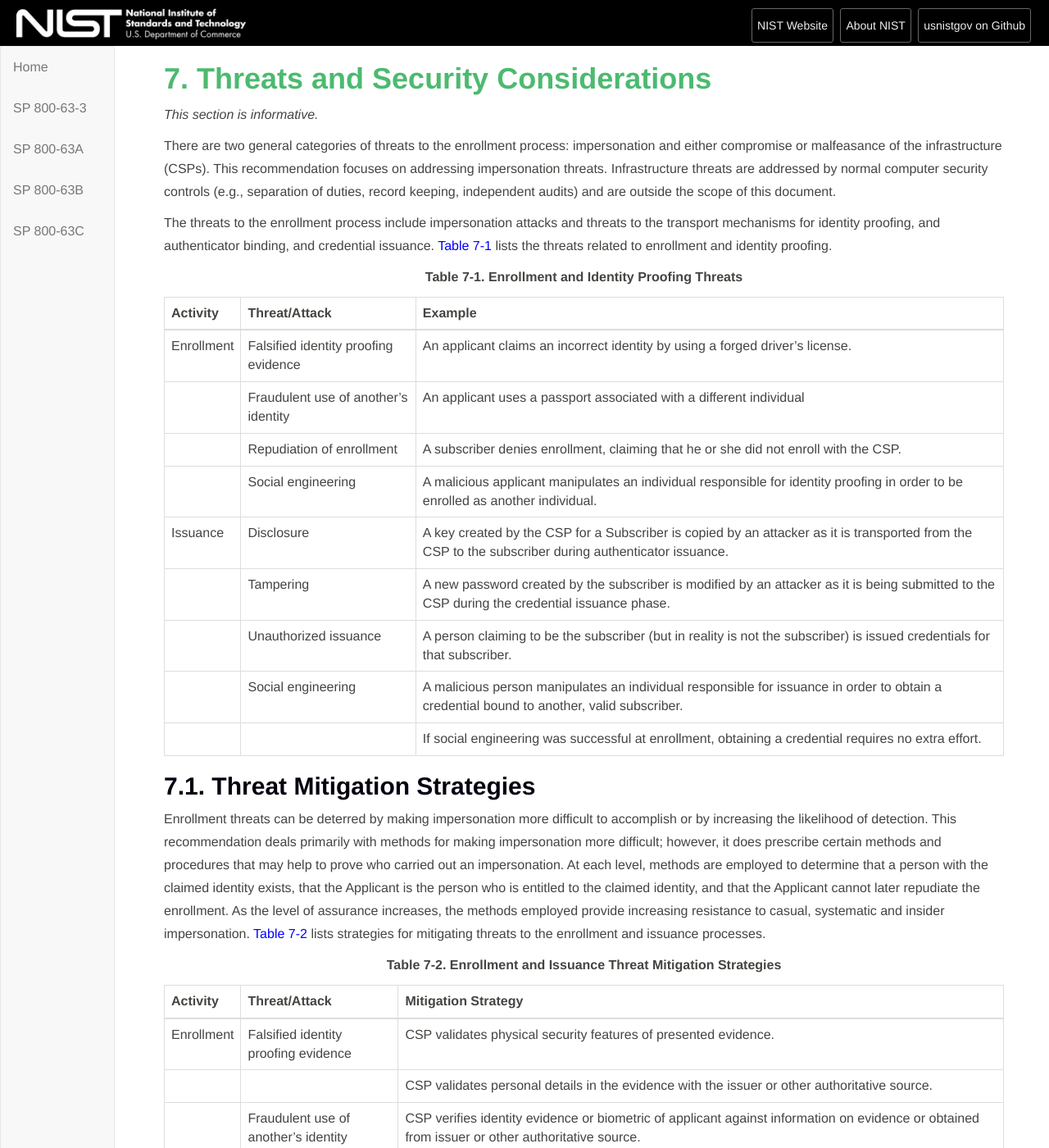
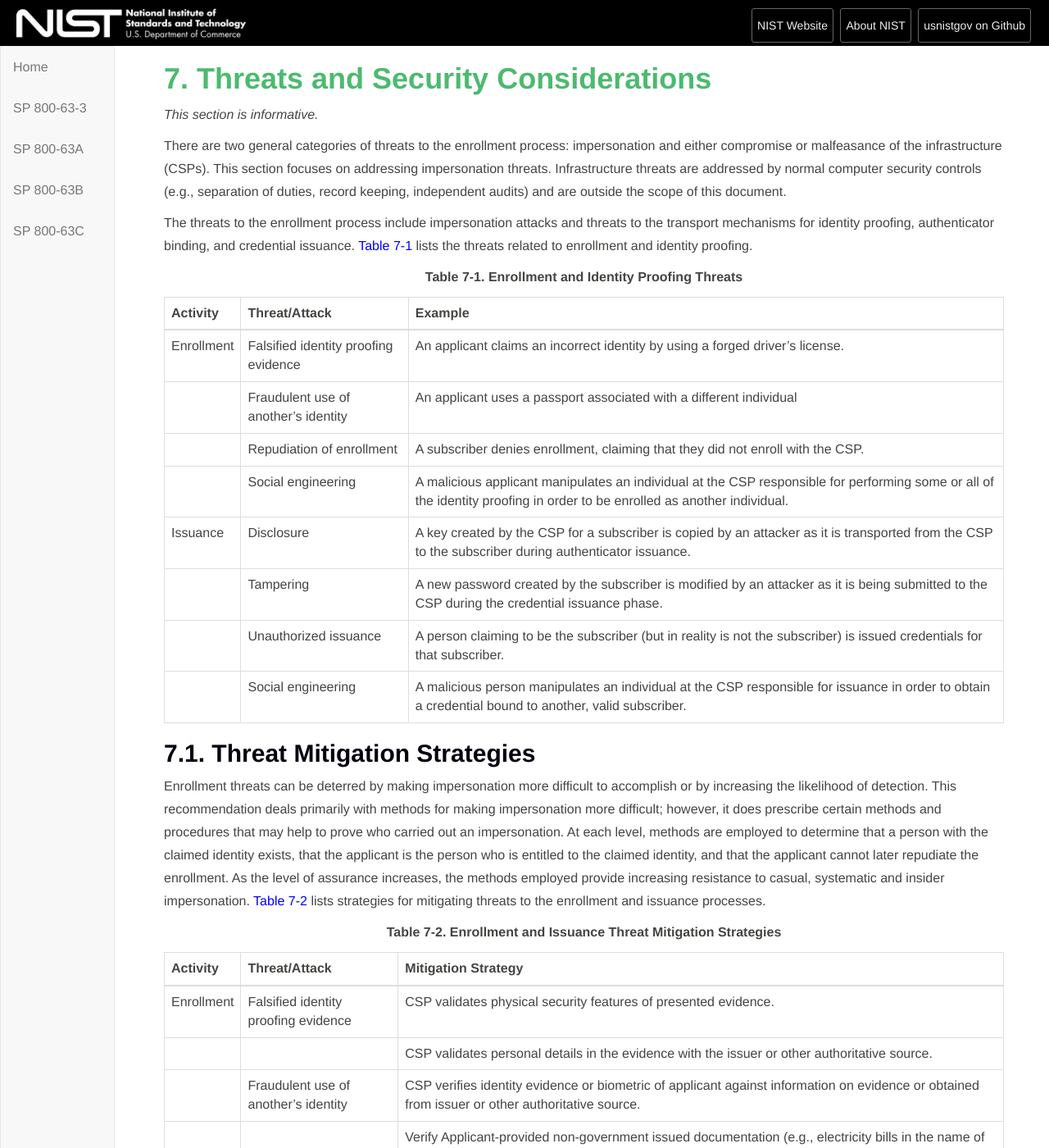
Before and after one commit to usnistgov/800-63-3, a Jekyll site: the page built from sp800-63a/sec7_security.md, in a window 1280 px wide and 1400 px high. Shown: the whole window at 82% size. Built offline with Jekyll 4.4.1, drawn with Linux system fonts in a browser that asks for light colours; our own code applies the rules of GitHub Pages for plain Markdown files; some of the changed text lies outside the part shown.

Commit message:
Complete section 7.

```diff
--- a/sp800-63a/sec7_security.md
+++ b/sp800-63a/sec7_security.md
@@ -6,9 +6,9 @@
 
 _This section is informative._
 
-There are two general categories of threats to the enrollment process: impersonation and either compromise or malfeasance of the infrastructure (CSPs). This recommendation focuses on addressing impersonation threats. Infrastructure threats are addressed by normal computer security controls (e.g., separation of duties, record keeping, independent audits) and are outside the scope of this document.
+There are two general categories of threats to the enrollment process: impersonation and either compromise or malfeasance of the infrastructure (CSPs). This section focuses on addressing impersonation threats. Infrastructure threats are addressed by normal computer security controls (e.g., separation of duties, record keeping, independent audits) and are outside the scope of this document.
 
-The threats to the enrollment process include impersonation attacks and threats to the transport mechanisms for identity proofing, and authenticator binding, and credential issuance. [Table 7-1](#63aSec7-Table1) lists the threats related to enrollment and identity proofing.
+The threats to the enrollment process include impersonation attacks and threats to the transport mechanisms for identity proofing, authenticator binding, and credential issuance. [Table 7-1](#63aSec7-Table1) lists the threats related to enrollment and identity proofing.
 
 <a name="63aSec7-Table1"></a>
 
@@ -24,18 +24,17 @@
 |---------------|------------------------|------------------|
 |Enrollment | Falsified identity proofing evidence | An applicant claims an incorrect identity by using a forged driver's license.|
 | | Fraudulent use of another's identity | An applicant uses a passport associated with a different individual
-| | Repudiation of enrollment | A subscriber denies enrollment, claiming that he or she did not enroll with the CSP.|
-||Social engineering|A malicious applicant manipulates an individual responsible for identity proofing in order to be enrolled as another individual.
-|Issuance|Disclosure | A key created by the CSP for a Subscriber is copied by an attacker as it is transported from the CSP to the subscriber during authenticator issuance.|
+| | Repudiation of enrollment | A subscriber denies enrollment, claiming that they did not enroll with the CSP.|
+||Social engineering|A malicious applicant manipulates an individual at the CSP responsible for performing some or all of the identity proofing in order to be enrolled as another individual.
+|Issuance|Disclosure | A key created by the CSP for a subscriber is copied by an attacker as it is transported from the CSP to the subscriber during authenticator issuance.|
 | |Tampering | A new password created by the subscriber is modified by an attacker as it is being submitted to the CSP during the credential issuance phase.
 | |Unauthorized issuance | A person claiming to be the subscriber (but in reality is not the subscriber) is issued credentials for that subscriber.
-||Social engineering|A malicious person manipulates an individual responsible for issuance in order to obtain a credential bound to another, valid subscriber.
-|||If social engineering was successful at enrollment, obtaining a credential requires no extra effort.
+||Social engineering|A malicious person manipulates an individual at the CSP responsible for issuance in order to obtain a credential bound to another, valid subscriber.
 
 
 ## 7.1. Threat Mitigation Strategies
 
-Enrollment threats can be deterred by making impersonation more difficult to accomplish or by increasing the likelihood of detection. This recommendation deals primarily with methods for making impersonation more difficult; however, it does prescribe certain methods and procedures that may help to prove who carried out an impersonation. At each level, methods are employed to determine that a person with the claimed identity exists, that the Applicant is the person who is entitled to the claimed identity, and that the Applicant cannot later repudiate the enrollment. As the level of assurance increases, the methods employed provide increasing resistance to casual, systematic and
+Enrollment threats can be deterred by making impersonation more difficult to accomplish or by increasing the likelihood of detection. This recommendation deals primarily with methods for making impersonation more difficult; however, it does prescribe certain methods and procedures that may help to prove who carried out an impersonation. At each level, methods are employed to determine that a person with the claimed identity exists, that the applicant is the person who is entitled to the claimed identity, and that the applicant cannot later repudiate the enrollment. As the level of assurance increases, the methods employed provide increasing resistance to casual, systematic and
 insider impersonation. [Table 7-2](#63aSec7-Table2) lists strategies for mitigating threats
 to the enrollment and issuance processes.
 
@@ -53,10 +52,9 @@
 | Enrollment | Falsified identity proofing evidence | CSP validates physical security features of presented evidence.
 | | | CSP validates personal details in the evidence with the issuer or other authoritative source.
 | | Fraudulent use of another's identity | CSP verifies identity evidence or biometric of applicant against information on evidence or obtained from issuer or other authoritative source.
-| | | Verify Applicant-provided non-government issued documentation (e.g. electricity bills in the name of the Applicant with the current address of the Applicant printed on the bill, or a credit card bill) to help in achieving a higher level of confidence in the identity of the applicant. |
+| | | Verify Applicant-provided non-government issued documentation (e.g., electricity bills in the name of the applicant with the current address of the applicant printed on the bill, or a credit card bill) to help in achieving a higher level of confidence in the identity of the applicant. |
 | | Repudiation of enrollment | Have the applicant sign a form acknowledging participation in the enrollment activity. |
 ||Social engineering|Duplicate records check.
-| |
 | Issuance | Disclosure | Issue the authenticator in person, physically mail it in a sealed envelope to a secure location, or use a protected session to send the authenticator electronically.
 | | Tampering | Issue credentials in person, physically mailing storage media in a sealed envelope, or through the use of a communication protocol that protects the integrity of the session data.
 | | | Establish a procedure that allows the Subscriber to authenticate the CSP as the source of any authenticator and credential data that he or she may receive.
```
